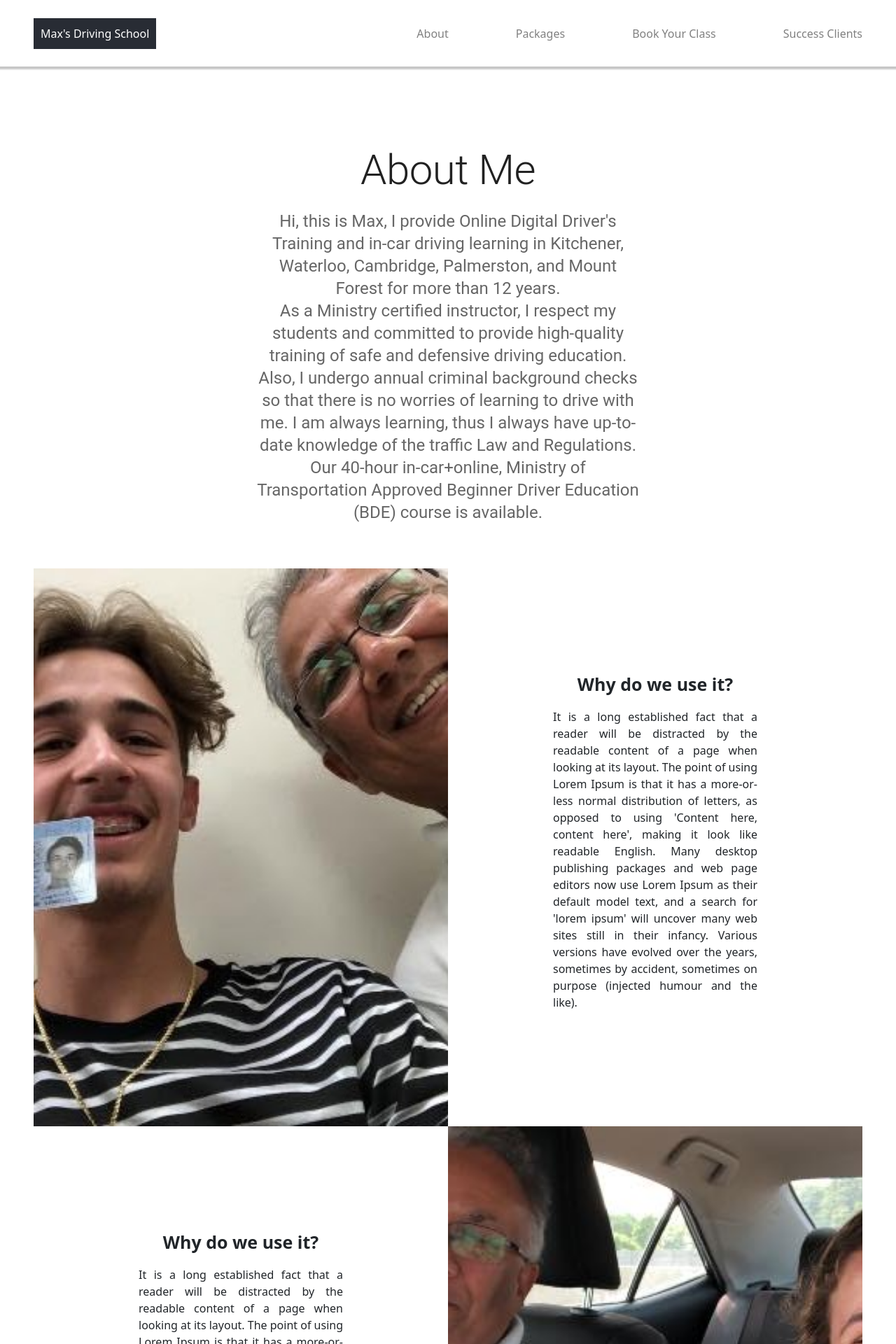
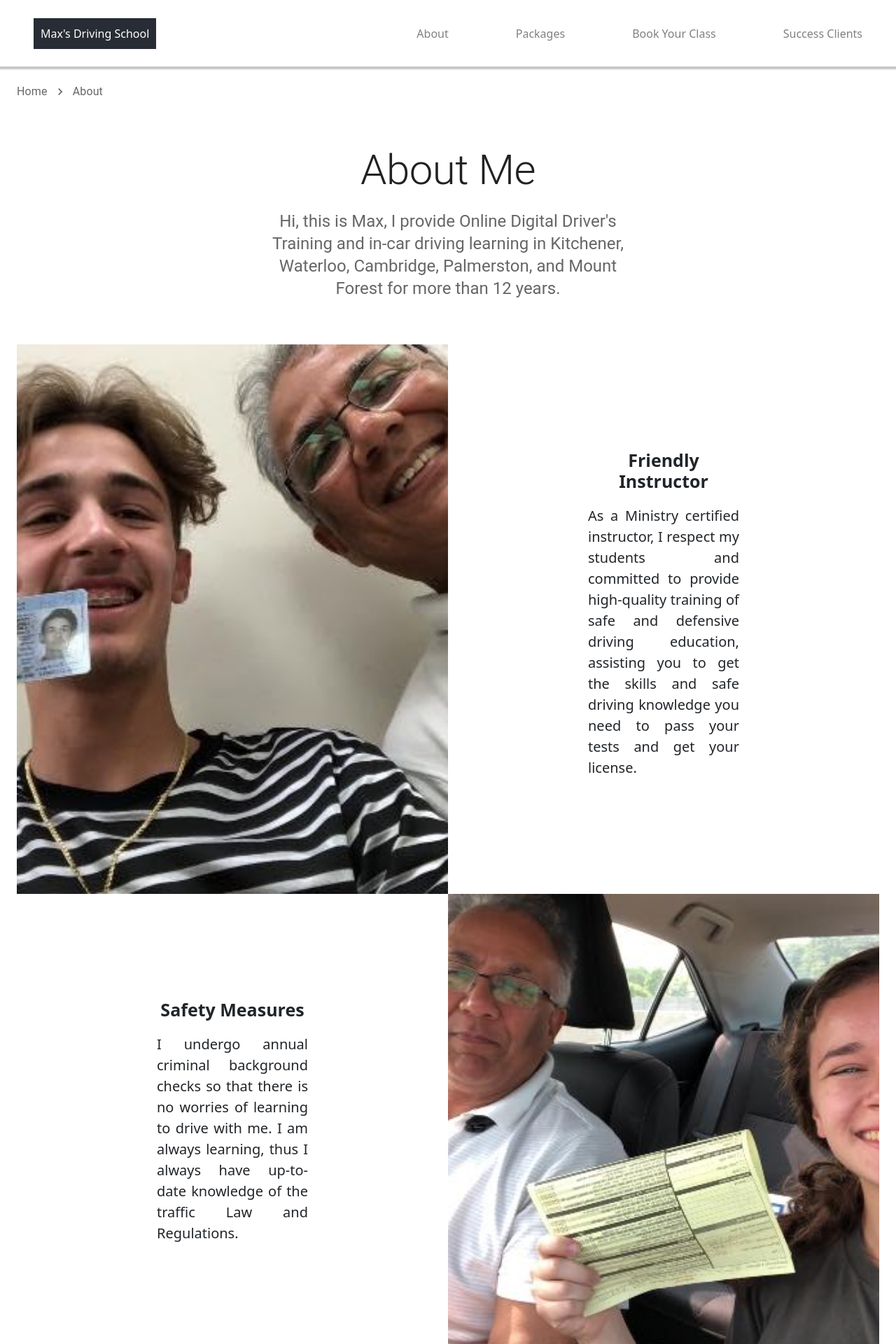
Before and after one commit to mpa-mxiang/drive-web, a React (Create React App) app in the folder my-app/: page /about in a window 1280 px wide. Shown: the top 1920 px of the page at 70% size. Built offline with nearby package versions, Linux system fonts and the light colour scheme; the HTML template or start-up script is replaced by a standard one.

Commit message:
Update breadcrumbs

```diff
--- a/my-app/package.json
+++ b/my-app/package.json
@@ -5,6 +5,7 @@
   "dependencies": {
     "@emotion/react": "^11.10.5",
     "@emotion/styled": "^11.10.5",
+    "@mui/icons-material": "^5.10.14",
     "@mui/material": "^5.10.13",
     "@progress/kendo-data-query": "^1.6.0",
     "@progress/kendo-date-math": "^1.5.7",
--- a/my-app/src/pages/About/About.css
+++ b/my-app/src/pages/About/About.css
@@ -53,7 +53,7 @@ a {
   background-size: cover;
 }
 .section-container .columns.content .content-container {
-  padding: 150px 150px;
+  padding: 150px 200px;
 }
 .section-container .columns.content .content-container h5 {
   font-weight: 700;
@@ -62,7 +62,7 @@ a {
 }
 .section-container .columns.content .content-container p {
   font-weight: 400;
-  font-size: 16px;
+  font-size: 20px;
   margin-bottom: 20px;
   margin-bottom: 15px;
   text-align: justify;
--- a/my-app/src/pages/About/About.js
+++ b/my-app/src/pages/About/About.js
@@ -6,13 +6,39 @@ import selfPic from '../../images/intro.jpg';
 import Box from '@mui/material/Box';
 import Typography from '@mui/material/Typography';
 import Container from '@mui/material/Container';
+import Breadcrumbs from '@mui/material/Breadcrumbs';
+import NavigateNextIcon from '@mui/icons-material/NavigateNext';
+import Stack from '@mui/material/Stack';
+import Link from '@mui/material/Link';
 import selfie from '../../images/self.jpg';
 import client2 from '../../images/client2.jpg';
 import client1 from '../../images/client1.jpg';
 
+const breadcrumbs = [
+  <Link underline="hover" key="1" color="inherit" href="/">
+    Home
+  </Link>,
+  <Link
+    underline="hover"
+    key="2"
+    color="inherit"
+    href="/about"
+  >
+    About
+  </Link>,
+];
+
 const About = () => {
   return (
-    <div className="p-5 text-center">
+    <div className="p-4 text-center">
+      <Stack>
+        <Breadcrumbs
+          separator={<NavigateNextIcon fontSize="small" />}
+          aria-label="breadcrumb"
+        >
+          {breadcrumbs}
+        </Breadcrumbs>
+      </Stack>
       <Box
         sx={{
           bgcolor: 'background.paper',
@@ -39,16 +65,6 @@ const About = () => {
             Hi, this is Max, I provide Online Digital Driver's Training and
             in-car driving learning in Kitchener, Waterloo, Cambridge,
             Palmerston, and Mount Forest for more than 12 years.
-            <br></br>
-            As a Ministry certified instructor, I respect my students and
-            committed to provide high-quality training of safe and defensive
-            driving education. Also, I undergo annual criminal background checks
-            so that there is no worries of learning to drive with me. I am
-            always learning, thus I always have up-to-date knowledge of the
-            traffic Law and Regulations.
-            <br></br>
-            Our 40-hour in-car+online, Ministry of Transportation Approved
-            Beginner Driver Education (BDE) course is available.
           </Typography>
         </Container>
       </Box>
@@ -63,18 +79,13 @@ const About = () => {
         </div>
         <div className="columns content">
           <div className="content-container">
-            <h5>Why do we use it?</h5>
+            <h5>Friendly Instructor</h5>
             <p>
-              It is a long established fact that a reader will be distracted by
-              the readable content of a page when looking at its layout. The
-              point of using Lorem Ipsum is that it has a more-or-less normal
-              distribution of letters, as opposed to using 'Content here,
-              content here', making it look like readable English. Many desktop
-              publishing packages and web page editors now use Lorem Ipsum as
-              their default model text, and a search for 'lorem ipsum' will
-              uncover many web sites still in their infancy. Various versions
-              have evolved over the years, sometimes by accident, sometimes on
-              purpose (injected humour and the like).
+              As a Ministry certified instructor, I respect my students and
+              committed to provide high-quality training of safe and defensive
+              driving education, assisting you to get the skills and safe
+              driving knowledge you need to pass your tests and get your
+              license.
             </p>
           </div>
         </div>
@@ -82,18 +93,12 @@ const About = () => {
       <div className="section-container">
         <div className="columns content">
           <div className="content-container">
-            <h5>Why do we use it?</h5>
+            <h5>Safety Measures</h5>
             <p>
-              It is a long established fact that a reader will be distracted by
-              the readable content of a page when looking at its layout. The
-              point of using Lorem Ipsum is that it has a more-or-less normal
-              distribution of letters, as opposed to using 'Content here,
-              content here', making it look like readable English. Many desktop
-              publishing packages and web page editors now use Lorem Ipsum as
-              their default model text, and a search for 'lorem ipsum' will
-              uncover many web sites still in their infancy. Various versions
-              have evolved over the years, sometimes by accident, sometimes on
-              purpose (injected humour and the like).
+              I undergo annual criminal background checks so that there is no
+              worries of learning to drive with me. I am always learning, thus I
+              always have up-to-date knowledge of the traffic Law and
+              Regulations.
             </p>
           </div>
         </div>
@@ -119,16 +124,11 @@ const About = () => {
           <div className="content-container">
             <h5>Why do we use it?</h5>
             <p>
-              It is a long established fact that a reader will be distracted by
-              the readable content of a page when looking at its layout. The
-              point of using Lorem Ipsum is that it has a more-or-less normal
-              distribution of letters, as opposed to using 'Content here,
-              content here', making it look like readable English. Many desktop
-              publishing packages and web page editors now use Lorem Ipsum as
-              their default model text, and a search for 'lorem ipsum' will
-              uncover many web sites still in their infancy. Various versions
-              have evolved over the years, sometimes by accident, sometimes on
-              purpose (injected humour and the like).
+              Please browse the site and get in touch with us if you want to
+              register or if you need further information. We sincerely hope
+              that you will find this site useful and find what you are looking
+              for. Our 40-hour in-car+online, Ministry of Transportation
+              Approved Beginner Driver Education (BDE) course is available.
             </p>
           </div>
         </div>
--- a/my-app/src/pages/Booking.js
+++ b/my-app/src/pages/Booking.js
@@ -3,6 +3,20 @@ import './Booking.css';
 import { ScheduleMeeting } from 'react-schedule-meeting';
 import { format } from 'date-fns';
 import validator from 'validator';
+import Breadcrumbs from '@mui/material/Breadcrumbs';
+import NavigateNextIcon from '@mui/icons-material/NavigateNext';
+import Stack from '@mui/material/Stack';
+import Link from '@mui/material/Link';
+
+const breadcrumbs = [
+  <Link underline="hover" key="1" color="inherit" href="/">
+    Home
+  </Link>,
+  <Link underline="hover" key="2" color="inherit" href="/about">
+    Booking
+  </Link>,
+];
+
 const availableTimeslots = [0, 1, 2, 3, 4, 5].map(id => {
   return {
     id,
@@ -72,7 +86,6 @@ function notify(name, number, thisMessage, date) {
     });
 }
 
-
 export default class SignUpForm extends React.Component {
   constructor() {
     super();
@@ -95,25 +108,38 @@ export default class SignUpForm extends React.Component {
     const errors = validate(name, number, pkg, g1, date);
     if (errors.length > 0) {
       this.setState({ errors });
-      <p key={errors}>Error: {errors}</p>
-
+      <p key={errors}>Error: {errors}</p>;
     }
     // submit the data...
     else {
-      notify(name, number, 'This is the confirmation for your booking on ', date);
+      notify(
+        name,
+        number,
+        'This is the confirmation for your booking on ',
+        date
+      );
     }
-    return
-
-
+    return;
   }
 
-  handleDate = (startTimeEventEmit) => {
-    this.setState({ date: format(startTimeEventEmit.startTime, 'cccc, LLLL do h:mm a') });
+  handleDate = startTimeEventEmit => {
+    this.setState({
+      date: format(startTimeEventEmit.startTime, 'cccc, LLLL do h:mm a'),
+    });
     return;
-  }
+  };
   render() {
     const { errors } = this.state;
     return (
+      <div className="p-4 text-center">
+        <Stack>
+          <Breadcrumbs
+            separator={<NavigateNextIcon fontSize="small" />}
+            aria-label="breadcrumb"
+          >
+            {breadcrumbs}
+          </Breadcrumbs>
+        </Stack>
         <div className="Booking">
           <ScheduleMeeting
             borderRadius={10}
@@ -140,14 +166,19 @@ export default class SignUpForm extends React.Component {
                   Phone Number:
                   <input
                     value={this.state.number}
-                  onChange={evt => this.setState({ number: evt.target.value })}
+                    onChange={evt =>
+                      this.setState({ number: evt.target.value })
+                    }
                     type="text"
                     placeholder="Phone number"
                   />
                 </label>
               </div>
               <p>Did you pass G1?</p>
-            <div className="center" onChange={evt => this.setState({ g1: evt.target.value })}>
+              <div
+                className="center"
+                onChange={evt => this.setState({ g1: evt.target.value })}
+              >
                 <input
                   value="Yes"
                   onChange={evt => this.setState({ g1: evt.target.value })}
@@ -156,7 +187,8 @@ export default class SignUpForm extends React.Component {
                   id="Yes"
                   name="Yes"
                   checked={this.state.g1 === 'Yes'}
-              />Yes
+                />
+                Yes
                 <input
                   value="No"
                   onChange={evt => this.setState({ g1: evt.target.value })}
@@ -165,11 +197,15 @@ export default class SignUpForm extends React.Component {
                   id="No"
                   name="No"
                   checked={this.state.g1 === 'No'}
-              />No
+                />
+                No
               </div>
               <p>Choose your package:</p>
 
-            <div className="center" onChange={evt => this.setState({ pkg: evt.target.value })}>
+              <div
+                className="center"
+                onChange={evt => this.setState({ pkg: evt.target.value })}
+              >
                 <br></br>
                 <input
                   value="Bronze"
@@ -178,7 +214,8 @@ export default class SignUpForm extends React.Component {
                   id="Bronze"
                   name="Bronze"
                   checked={this.state.pkg === 'Bronze'}
-              />Bronze
+                />
+                Bronze
                 <input
                   value="Sliver"
                   type="radio"
@@ -186,25 +223,29 @@ export default class SignUpForm extends React.Component {
                   id="Sliver"
                   name="Sliver"
                   checked={this.state.pkg === 'Sliver'}
-              />Sliver
+                />
+                Sliver
               </div>
 
-
               <p>Info confirmation:</p>
-            <p>Your name is {this.state.name}, your number is {this.state.number}, you selected {this.state.date} with {this.state.pkg}</p>
+              <p>
+                Your name is {this.state.name}, your number is{' '}
+                {this.state.number}, you selected {this.state.date} with{' '}
+                {this.state.pkg}
+              </p>
               <div className="center">
                 <button type="submit" onClick={this.handleSubmit}>
                   Submit
                 </button>
-
               </div>
               {errors.map(error => (
                 <p key={error}>Error: {error}</p>
               ))}
             </form>
-        </div >
+          </div>
           <br></br>
-      </div >
+        </div>
+      </div>
     );
   }
 }
--- a/my-app/src/pages/Packages.js
+++ b/my-app/src/pages/Packages.js
@@ -2,10 +2,33 @@ import React from 'react';
 import Table from 'react-bootstrap/Table';
 import { HiCheckCircle, HiXCircle } from 'react-icons/hi';
 import './Packages.css';
+import Breadcrumbs from '@mui/material/Breadcrumbs';
+import NavigateNextIcon from '@mui/icons-material/NavigateNext';
+import Stack from '@mui/material/Stack';
+import Link from '@mui/material/Link';
+
+const breadcrumbs = [
+  <Link underline="hover" key="1" color="inherit" href="/">
+    Home
+  </Link>,
+  <Link underline="hover" key="2" color="inherit" href="/about">
+    Packages
+  </Link>,
+];
 
 const Packages = () => {
   return (
     <div>
+      <div className="p-4 text-center">
+        <Stack>
+          <Breadcrumbs
+            separator={<NavigateNextIcon fontSize="small" />}
+            aria-label="breadcrumb"
+          >
+            {breadcrumbs}
+          </Breadcrumbs>
+        </Stack>
+      </div>
       <br></br>
       <Table responsive="sm">
         <thead>
```
Also changed, not shown: 1 other file (tests, documents, lock files or other folders). Lines whose indentation alone changed are shown as unchanged.
